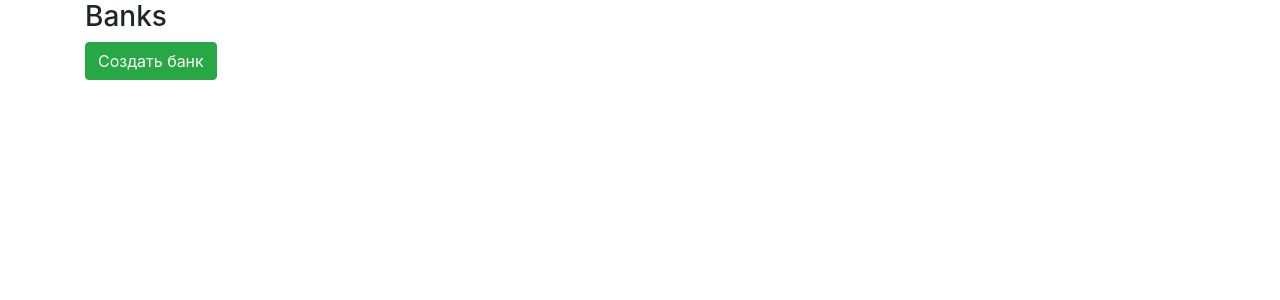
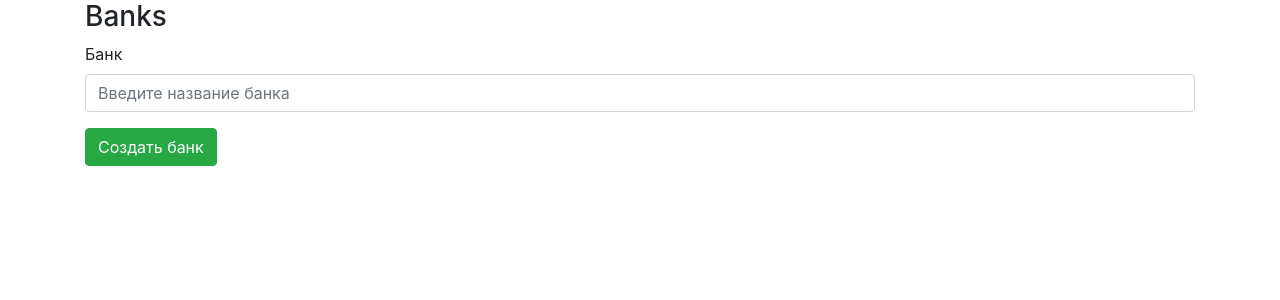
Before and after one commit to AlexBugrimov/bank-app, a React (Create React App) app in the folder front/: page / in a window 1280 px wide. Shown: the top 300 px of the page. Built offline with nearby package versions, Linux system fonts and the light colour scheme.

Commit message:
[#29] Создана страница банка с карточками банков

```diff
--- a/front/src/components/App.js
+++ b/front/src/components/App.js
@@ -7,16 +7,12 @@ class App extends PureComponent {
 
     constructor(props) {
         super(props);
-        this.state = {
-            banks: {}
-        }
     }
 
    render() {
-        const { banks } = this.state;
        return <div className="App">
            <Container>
-               <Banks banks={banks} />
+               <Banks/>
            </Container>
        </div>
    }
--- /dev/null
+++ b/front/src/components/Banks/Banks.css
@@ -0,0 +1,4 @@
+.Cards {
+    margin-top: 20px;
+    display: flex;
+}
--- a/front/src/components/Banks/index.js
+++ b/front/src/components/Banks/index.js
@@ -1,20 +1,55 @@
-import React from 'react';
+import React, {useState} from 'react';
 import Button from "react-bootstrap/Button";
 import {createNewBank} from "./actions";
+import Form from "react-bootstrap/Form";
+import Card from "react-bootstrap/Card";
+import './Banks.css';
 
-export default ( {banks} ) => {
+export default () => {
+    const [banks, setBanks] = useState([]);
+    const [bank, setBank] = useState({name: ''});
 
-    const createBank = async () => {
-        const  bank = await createNewBank({name: 'VTB-Bank'});
-        console.log('BANK', bank);
+    const createBank = async (e) => {
+        e.preventDefault();
+        bank.name && setBanks([
+            ...banks,
+            await createNewBank(bank)
+        ])
+    };
+
+    const handleChange = (e) => {
+        setBank({
+            name: e.target.value
+        })
     };
 
     return (
         <div><h3>Banks</h3>
-            <Button
-                variant='success'
-                onClick={createBank}
-            >Создать банк</Button>
+            <Form>
+                <Form.Group controlId="formBanks">
+                    <Form.Label>Банк</Form.Label>
+                    <Form.Control
+                        type="text"
+                        placeholder="Введите название банка"
+                        onChange={handleChange}/>
+                </Form.Group>
+                <Button
+                    variant='success'
+                    onClick={createBank}
+                    type='submit'
+                >Создать банк</Button>
+            </Form>
+            <div className="Cards" >
+                {banks && banks.map(({bankId, name}) => <Card key={bankId} style={{ width: '18rem' }} border={"success"}>
+                    <Card.Body>
+                        <Card.Title>{name}</Card.Title>
+                        <Card.Subtitle className="mb-2 text-muted">Идентефикатор: {bankId}</Card.Subtitle>
+                        <Card.Text>
+                            Какое-то описание банка
+                        </Card.Text>
+                    </Card.Body>
+                </Card>)}
+            </div>
         </div>
     )
 }
```
Also changed, not shown: 1 other file (tests, documents, lock files or other folders).
